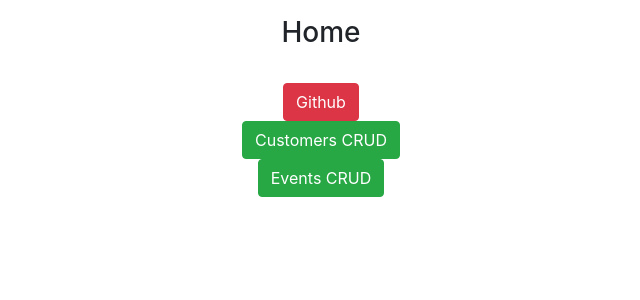
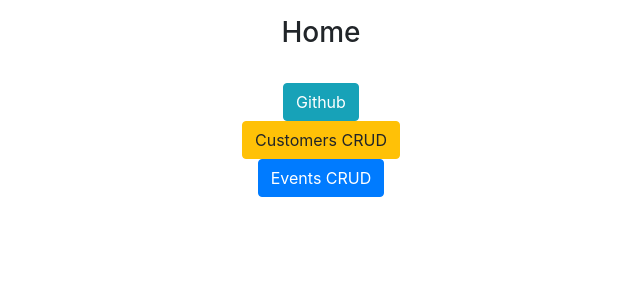
Before and after one commit to adseitz/cis355, a PHP site: page / in a window 1280 px wide. Shown: the top 300 px of the page, without its empty margins (319-959 px from the left). Run offline with PHP 8.4, Linux system fonts and the light colour scheme; some libraries are stand-ins or nearby versions.

Commit message:
cis355 Prog01 push 4.0

```diff
--- a/prog01/index.html
+++ b/prog01/index.html
@@ -12,11 +12,11 @@
 				<center>
                 <h3>Home
 				</br></br>
-				<a class='btn btn-danger' href='https://github.com/adseitz/cis355/tree/master/prog01'>Github</a>
+				<a class='btn btn-info' href='https://github.com/adseitz/cis355/tree/master/prog01'>Github</a>
 				</br>
-				<a class='btn btn-success' href='customer.php'>Customers CRUD</a>
+				<a class='btn btn-warning' href='customer.php'>Customers CRUD</a>
 				</br>
-                <a class='btn btn-success' href='event.php'>Events CRUD</a>
+                <a class='btn btn-primary' href='event.php'>Events CRUD</a>
                 </h3>
 				</center>
             </p>
```
Also changed, not shown: prog01/customers.class.php (+7 -2 lines), prog01/events.class.php (+7 -2 lines).
